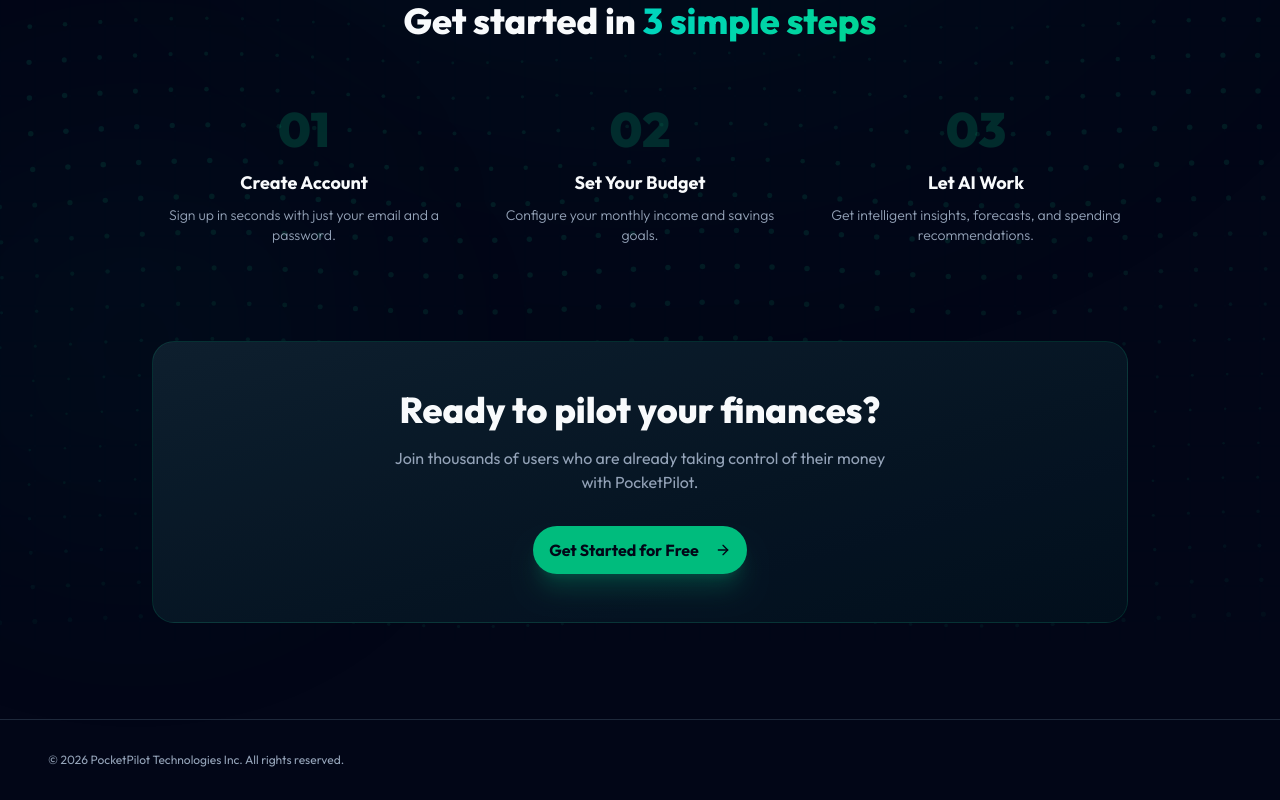
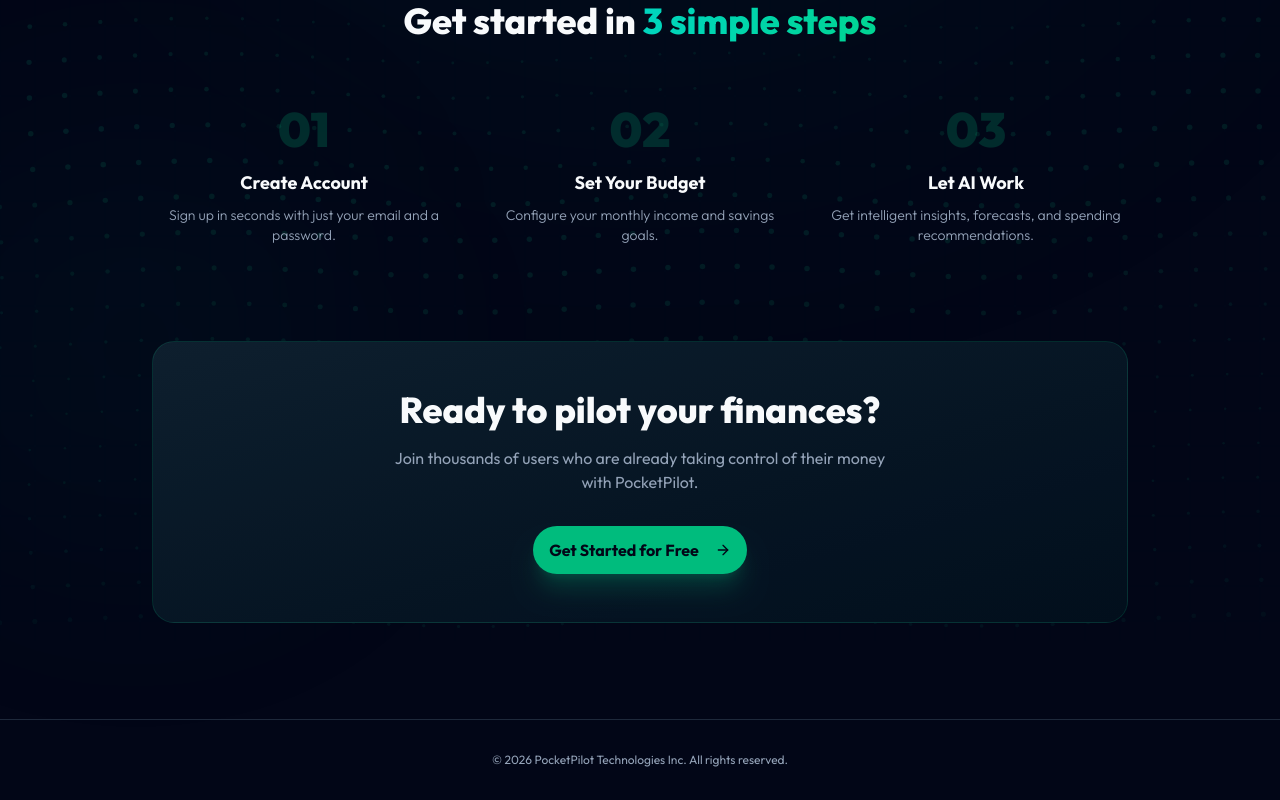
Before and after one commit to Vaibhav-Rajput-connect/pocketpilot, a Next.js app in the folder frontend/: page / in a window 1280 px wide. Shown: the part 1759-2559 px from the top of the page. Built offline with nearby package versions, Linux system fonts and the light colour scheme; no server answers.

Commit message:
fix: center copyright text on landing page

```diff
--- a/frontend/src/app/page.tsx
+++ b/frontend/src/app/page.tsx
@@ -613,7 +613,7 @@
       </section>
 
       {/* ── Footer ── */}
-      <footer className="relative z-10 max-w-7xl mx-auto w-full px-6 lg:px-12 py-8 border-t border-[#1E293B] flex flex-col sm:flex-row justify-between items-center gap-4 text-xs text-[#94A3B8]">
+      <footer className="relative z-10 max-w-7xl mx-auto w-full px-6 lg:px-12 py-8 border-t border-[#1E293B] flex flex-col sm:flex-row justify-center items-center gap-4 text-xs text-[#94A3B8]">
         <p>© 2026 PocketPilot Technologies Inc. All rights reserved.</p>
       </footer>
     </div>
```
